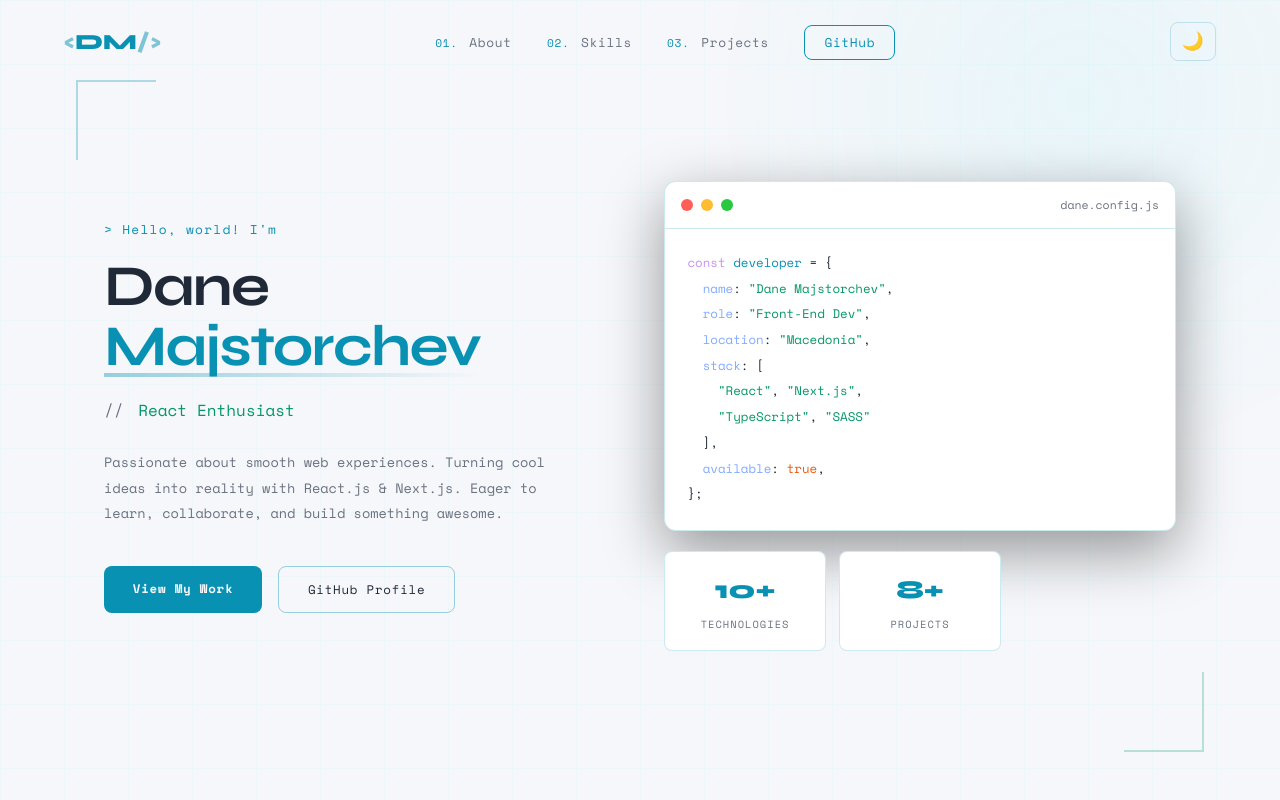
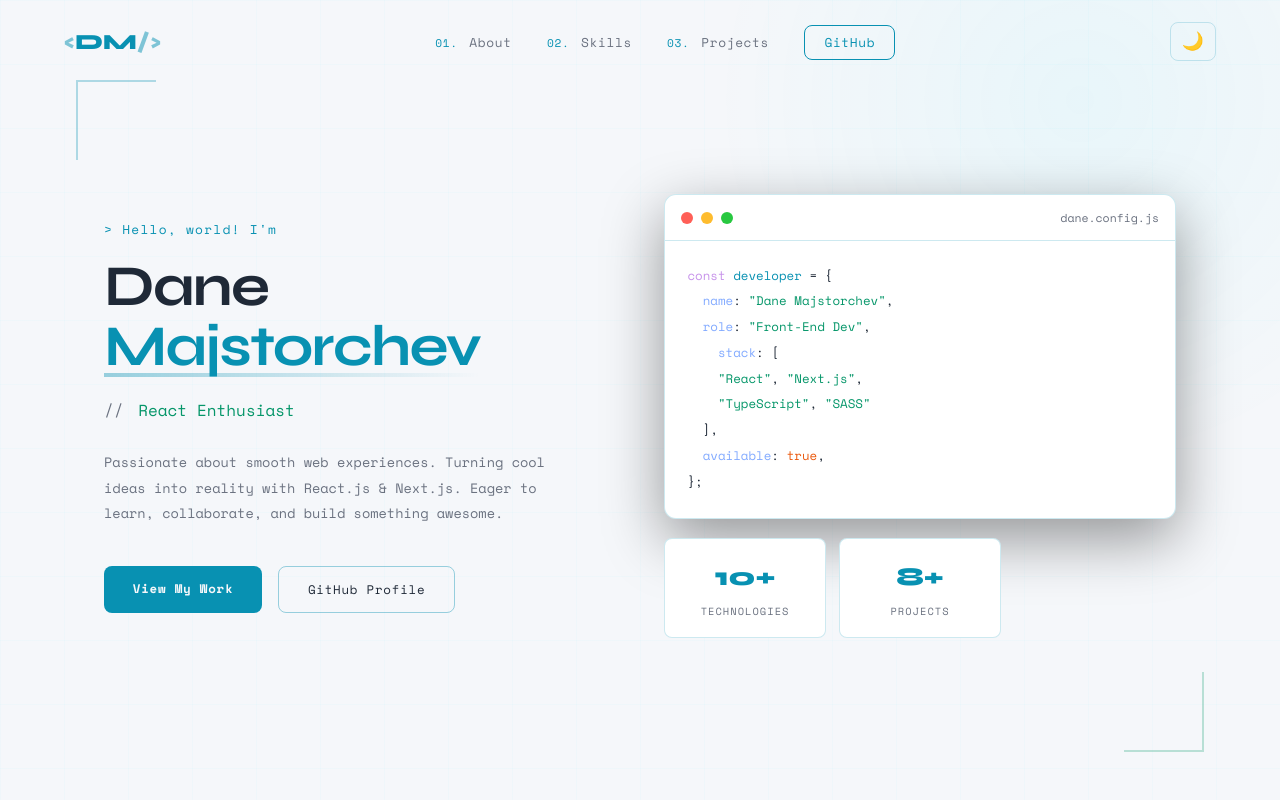
Before and after one commit to danemajstorcev/portfolio, a React (Vite) app: page / in a window 1280 px wide. Shown: the top 800 px of the page. Built offline with nearby package versions, Linux system fonts and the light colour scheme.

Commit message:
corrected

```diff
--- a/src/components/Footer.tsx
+++ b/src/components/Footer.tsx
@@ -68,9 +68,6 @@ export default function Footer() {
           <p className="footer-copy">
             © {year} Dane Majstorchev. Designed &amp; built with React.
           </p>
-          <p className="footer-heart">
-            Made with <span>♥</span> in Macedonia
-          </p>
         </div>
       </div>
     </footer>
--- a/src/components/Hero.tsx
+++ b/src/components/Hero.tsx
@@ -109,8 +109,7 @@ export default function Hero() {
               <span className="prop">role</span>:{" "}
               <span className="str">"Front-End Dev"</span>,{"\n"}
               {"  "}
-              <span className="prop">location</span>:{" "}
-              <span className="str">"Macedonia"</span>,{"\n"}
+
               {"  "}
               <span className="prop">stack</span>: [{"\n"}
               {"    "}
```
